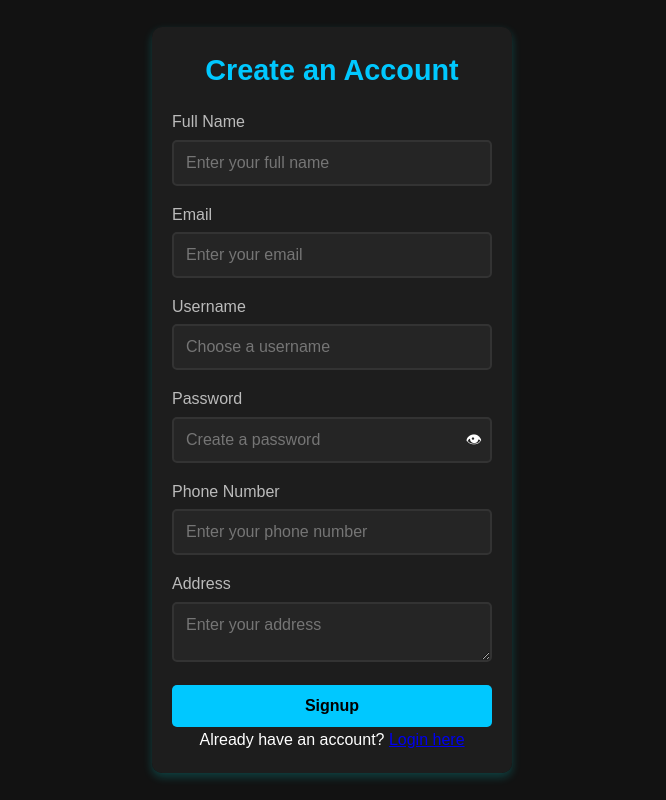
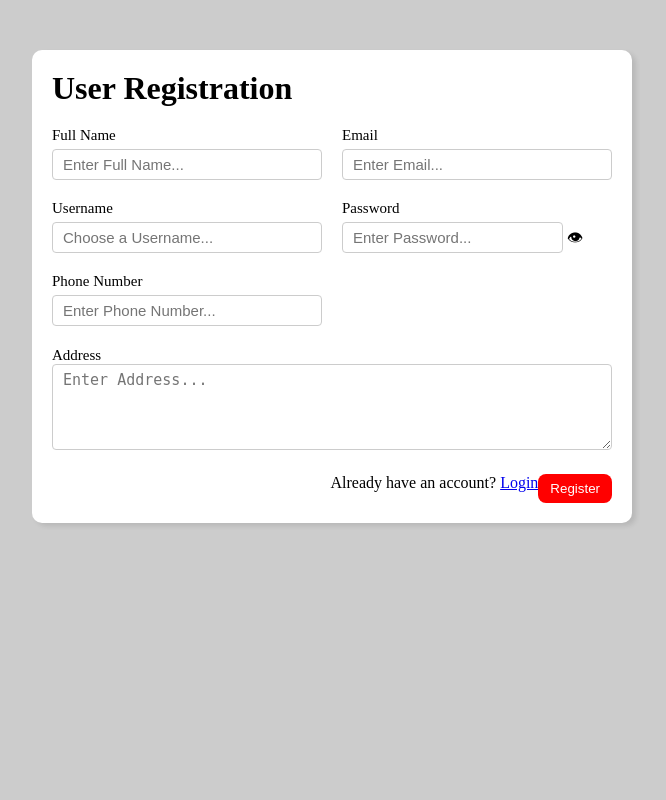
Before and after one commit to vivekverma807/Neighbourhood-Watch, a PHP site: page /assets/HTML/sign-up.html in a window 1280 px wide. Shown: the whole page, without its empty margins (308-974 px from the left). Run offline with PHP 8.4, Linux system fonts and the light colour scheme.

Commit message:
all working

```diff
--- a/assets/CSS/sign-up.css
+++ b/assets/CSS/sign-up.css
@@ -1,103 +1,90 @@
-/* General Styles */
-body {
-    font-family: 'Poppins', sans-serif;
-    background: #121212;
-    color: white;
-    display: flex;
-    justify-content: center;
-    align-items: center;
-    height: 100vh;
+* {
     margin: 0;
+    padding: 0;
+    box-sizing: border-box;
   }
 
-/* Signup Container */
-.signup-container {
-    width: 100%;
-    max-width: 400px;
-    padding: 20px;
+  body {
+    background-color: #ccc;
+  }
+  .container {
+    max-width: 900px;
+    margin: 0 auto;
   }
 
-.signup-box {
-    background: rgba(30, 30, 30, 0.9);
+  .apply_box {
+    max-width: 600px;
     padding: 20px;
+    background-color: white;
+    margin: 0 auto;
+    margin-top: 50px;
+    box-shadow: 4px 3px 5px rgba(1, 1, 1, 0.1);
     border-radius: 10px;
-    box-shadow: 0 4px 10px rgba(0, 255, 255, 0.2);
-    text-align: center;
   }
 
-/* Form Fields */
-.form-group {
-    margin-bottom: 1rem;
-    text-align: left;
+  .title_small {
+    font-size: 20px;
+  }
+
+  .form_container {
+    margin-top: 20px;
+    display: grid;
+    grid-template-columns: repeat(auto-fit, minmax(200px, 1fr));
+    gap: 20px;
+  }
+  .form_control {
+    display: flex;
+    flex-direction: column;
   }
 
   label {
-    color: #bbbbbb;
-    font-size: 1rem;
-    display: block;
-    margin-bottom: 0.3rem;
+    font-size: 15px;
+    margin-bottom: 5px;
   }
 
-input, textarea {
-    width: 100%;
-    padding: 0.75rem;
-    font-size: 1rem;
-    border: 2px solid #333;
-    border-radius: 5px;
-    background: #252525;
-    color: white;
-    outline: none;
+  input,
+  select,
+  textarea {
+    padding: 6px 10px;
+    border: 1px solid #ccc;
+    border-radius: 4px;
+    font-size: 15px;
   }
 
-textarea {
-    resize: vertical;
+  input:focus {
+    outline-color: red;
   }
 
-input:focus, textarea:focus {
-    border-color: #00c8ff;
-    box-shadow: 0 0 10px rgba(0, 200, 255, 0.5);
+  .button_container {
+    display: flex;
+
+    justify-content: flex-end;
+    margin-top: 20px;
+  }
+  button {
+    background-color: red;
+    border: transparent solid 2px;
+    padding: 5px 10px;
+    color: white;
+    border-radius: 8px;
+    transition: 0.3s ease-in;
+  }
+  button:hover {
+    background-color: #ccc;
+    border: 2px solid red;
+    color: black;
+    transition: 0.3s ease-out;
+    cursor: pointer;
+  }
+  .textarea_control {
+    grid-column: 1 / span 2;
+  }
+  .textarea_control textarea {
+    width: 100%;
   }
 
-/* Password Toggle */
-.password-container {
-    display: flex;
-    align-items: center;
-    position: relative;
+  @media (max-width: 460px) {
+    .textarea_control {
+      grid-column: 1 / span 1;
     }
-
-.password-container input {
-    flex: 1;
-}
-
-#toggle-password {
-    position: absolute;
-    right: 10px;
-    cursor: pointer;
-}
-
-/* Signup Button */
-button {
-    display: block;
-    width: 100%;
-    background: #00c8ff;
-    color: black;
-    font-weight: bold;
-    padding: 0.75rem;
-    font-size: 1rem;
-    border-radius: 5px;
-    border: none;
-    cursor: pointer;
-    transition: all 0.3s ease-in-out;
-}
-
-button:hover {
-    background: #0088cc;
-    color: white;
-}
-
-/* Responsive */
-@media (max-width: 480px) {
-    .signup-container {
-        max-width: 90%;
-    }
-}
+  } ;
--- a/assets/HTML/homepage.html
+++ b/assets/HTML/homepage.html
@@ -12,8 +12,8 @@
     <header>
         <div class="container">
             <h1>Neighbourhood Security Network</h1>
-            <button id="chat-button" onclick="window.location.href = 'chat.html';">Community Chat</button>
-            <button id="login-button" onclick="window.location.href = 'logout.php';">Logout</button>
+            <button id="chat-button" onclick="window.location.href = '../HTML/chat.html';">Community Chat</button>
+            <button id="login-button" onclick="window.location.href = '../PHP/logout.php';">Logout</button>
         </div>
     </header>
 
@@ -55,6 +55,6 @@
         <p>Neighbourhood Security Network © 2025</p>
     </footer>
 
-    <script src="script.js"></script>
+    <script src="../JS/script.js"></script>
 </body>
 </html>
--- a/assets/HTML/sign-up.html
+++ b/assets/HTML/sign-up.html
@@ -2,59 +2,67 @@
 <html lang="en">
 <head>
     <meta charset="UTF-8">
+    <meta http-equiv="X-UA-Compatible" content="IE=edge">
     <meta name="viewport" content="width=device-width, initial-scale=1.0">
-    <title>Signup - Neighbourhood Security Network</title>
-    <link rel="stylesheet" href="../CSS/style.css">
+    <title>User Registration - Neighbourhood Watch</title>
     <link rel="stylesheet" href="../CSS/sign-up.css">
 </head>
 <body>
-    <div class="signup-container">
-        <div class="signup-box glass">
-            <h2>Create an Account</h2>
-            <form id="signup-form" method="post" action="../PHP/signup.php">
-                <div class="form-group">
+    <div class="container">
+        <div class="apply_box">
+            <h1>User Registration</h1>
+            <form action="../PHP/signup.php" method="POST">
+                <div class="form_container">
+
+                    <!-- Full Name -->
+                    <div class="form_control">
                         <label for="fullname">Full Name</label>
-                    <input type="text" id="fullname" name="fullname" placeholder="Enter your full name" required>
+                        <input type="text" id="fullname" name="fullname" placeholder="Enter Full Name..." required>
                     </div>
-                <div class="form-group">
+
+                    <!-- Email -->
+                    <div class="form_control">
                         <label for="email">Email</label>
-                    <input type="email" id="email" name="email" placeholder="Enter your email" required>
+                        <input type="email" id="email" name="email" placeholder="Enter Email..." required>
                     </div>
-                <div class="form-group">
+
+                    <!-- Username -->
+                    <div class="form_control">
                         <label for="username">Username</label>
-                    <input type="text" id="username" name="username" placeholder="Choose a username" required>
+                        <input type="text" id="username" name="username" maxlength="10" placeholder="Choose a Username..." required>
                     </div>
-                <div class="form-group">
+
+                    <!-- Password -->
+                    <div class="form_control">
                         <label for="password">Password</label>
                         <div class="password-container">
-                        <input type="password" id="password" name="password" placeholder="Create a password" required>
+                            <input type="password" id="password" name="password" maxlength="8" placeholder="Enter Password..." required>
                             <span id="toggle-password">👁</span>
                         </div>
                     </div>
-                <div class="form-group">
+
+                    <!-- Phone -->
+                    <div class="form_control">
                         <label for="phone">Phone Number</label>
-                    <input type="tel" id="phone" name="phone" placeholder="Enter your phone number" required>
+                        <input type="tel" id="phone" name="phone" pattern="[0-9]{10,15}" placeholder="Enter Phone Number..." minlength="10" maxlength="10" required>
                     </div>
-                <div class="form-group">
+
+                    <!-- Address -->
+                    <div class="textarea_control">
                         <label for="address">Address</label>
-                    <textarea id="address" name="address" placeholder="Enter your address" required></textarea>
+                        <textarea id="address" name="address" rows="4" placeholder="Enter Address..." required></textarea>
                     </div>
-                <button type="submit">Signup</button>
-                <p>Already have an account? <a href="../../index.html">Login here</a></p>
+
+                </div>
+
+                <div class="button_container">
+                    <p>Already have an account? <a href="../../index.html" class="login-button">Login</a></p>
+                    <button type="submit">Register</button>
+                </div>
             </form>
         </div>
     </div>
-    <script>
-        // Toggle password visibility
-        const togglePassword = document.getElementById('toggle-password');
-        const passwordInput = document.getElementById('password');
 
-        togglePassword.addEventListener('click', () => {
-            const type = passwordInput.getAttribute('type') === 'password' ? 'text' : 'password';
-            passwordInput.setAttribute('type', type);
-            togglePassword.textContent = type === 'password' ? '👁' : '🙈';
-        });
-    </script>
-
+    <script src="../JS/script.js"></script>
 </body>
 </html>
--- a/assets/JS/script.js
+++ b/assets/JS/script.js
@@ -100,3 +100,12 @@ document.addEventListener("DOMContentLoaded", function () {
         });
     }
 });
+
+document.getElementById("toggle-password").addEventListener("click", function() {
+    let passwordInput = document.getElementById("password");
+    if (passwordInput.type === "password") {
+        passwordInput.type = "text";
+    } else {
+        passwordInput.type = "password";
+    }
+});
```
Also changed, not shown: assets/PHP/login.php (+4 -4 lines). Lines whose indentation alone changed are shown as unchanged.
